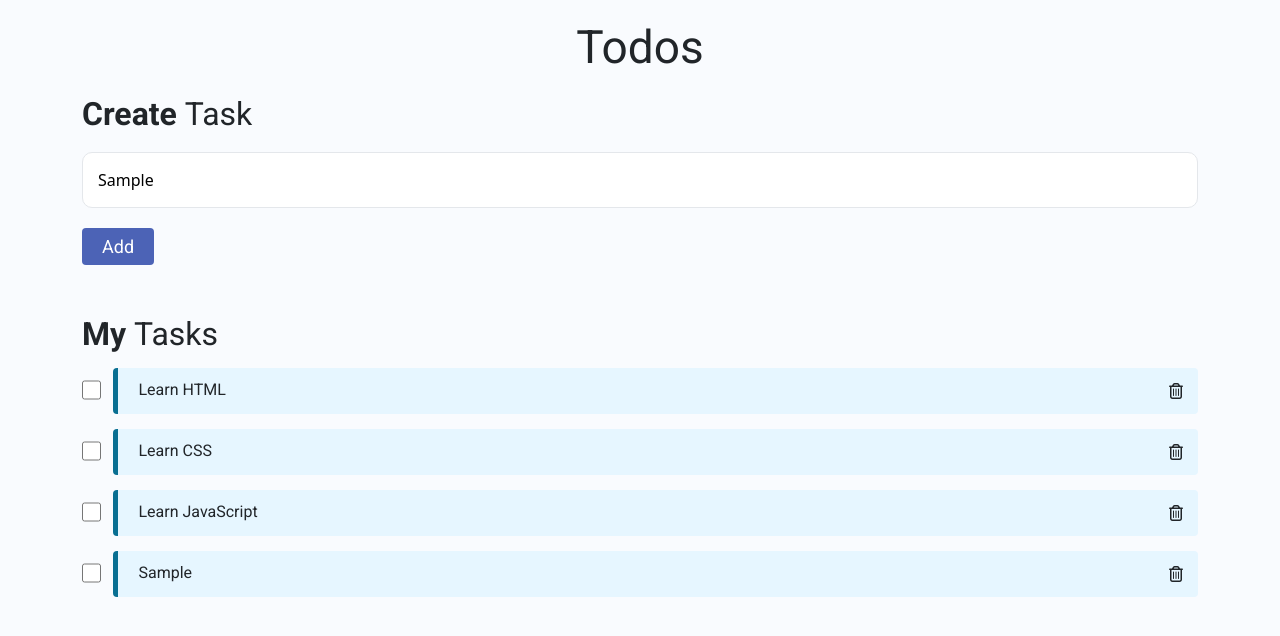
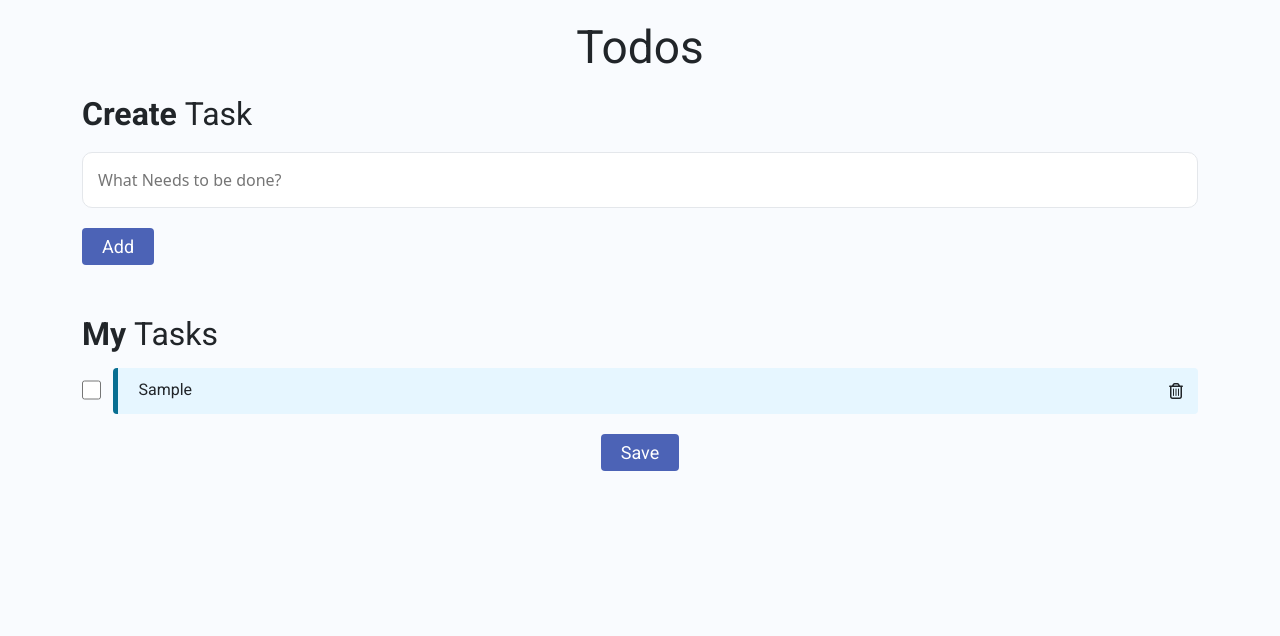
Before and after one commit to sreenathapps/todoApplication, a plain HTML site: page index.html in a window 1280 px wide. Both pictures are taken after typing "Sample" into the empty fields and a click on the button "Add". Drawn offline with nearby package versions, Linux system fonts and the light colour scheme; a web font is replaced by a local one.

Commit message:
able to save and retrieve todos from local storage

```diff
--- a/index.html
+++ b/index.html
@@ -22,6 +22,9 @@
               My <span class="todo-items-heading-subpart">Tasks</span>
             </h1>
             <ul class="todo-items-container" id="todoItemsContainer"></ul>
+            <div class="text-center">
+              <button id = "saveButton"  class= "button">Save</button>
+            </div>
           </div>
         </div>
       </div>
--- a/script.js
+++ b/script.js
@@ -1,55 +1,53 @@
 let todoItemsContainer = document.getElementById("todoItemsContainer");
-let todoList = [
-  {
-    text: "Learn HTML",
-    uniqueNo : 0
-  },
-  {
-    text: "Learn CSS",
-    uniqueNo : 1
-  },
-  {
-    text: "Learn JavaScript",
-    uniqueNo : 2
+let addTodoButton = document.getElementById("addTodoButton");
+
+let todoList = getTodoListFromLocalStorage();
+
+let todosCount = todoList.length;
+
+function getTodoListFromLocalStorage() {
+  let stringifiedTodoList = localStorage.getItem("todoList");
+  let parsedTodoList = JSON.parse(stringifiedTodoList);
+  if (parsedTodoList === null) {
+    return []
+  } else {
+    return parsedTodoList;
   }
-];
+}
 
-function onTodoStatusChanged(checkboxId, lableId) {
-  let checkBoxElement = document.getElementById(checkboxId);
-  let labelElement = document.getElementById(lableId);
-  labelElement.classList.toggle("checked");
+function onTodoStatusChange(checkboxId, labelId) {
+  let checkboxElement = document.getElementById(checkboxId);
+  let labelElement = document.getElementById(labelId);
+
+  labelElement.classList.toggle('checked');
+}
+
+function onDeleteTodo(todoId) {
+  let todoElement = document.getElementById(todoId);
+
+  todoItemsContainer.removeChild(todoElement);
 
 }
 
-function onDeleteToDo(todoId) {
-  let todoElement = document.getElementById(todoId);
-  todoItemsContainer.removeChild(todoElement);
-  let index = parseInt(todoId.replace("todo","").trim());
-  todoList.splice(index,index);
-  console.log(todoList);
-}
+function createAndAppendTodo(todo) {
+  let todoId = 'todo' + todo.uniqueNo;
+  let checkboxId = 'checkbox' + todo.uniqueNo;
+  let labelId = 'label' + todo.uniqueNo;
 
-function createAndAppendTodo(todo) {
   let todoElement = document.createElement("li");
   todoElement.classList.add("todo-item-container", "d-flex", "flex-row");
+  todoElement.id = todoId;
   todoItemsContainer.appendChild(todoElement);
-
-
-  let checkboxId = "checkbox"+todo.uniqueNo;
-  let lableId = "label"+todo.uniqueNo;
-  let todoId = "todo"+todo.uniqueNo;
 
   let inputElement = document.createElement("input");
   inputElement.type = "checkbox";
   inputElement.id = checkboxId;
-  inputElement.classList.add("checkbox-input");
 
-  todoElement.id = todoId;
-
-  inputElement.onclick = function () {
-    onTodoStatusChanged(checkboxId, lableId);
+  inputElement.onclick = function() {
+    onTodoStatusChange(checkboxId, labelId);
   }
 
+  inputElement.classList.add("checkbox-input");
   todoElement.appendChild(inputElement);
 
   let labelContainer = document.createElement("div");
@@ -57,9 +55,9 @@ function createAndAppendTodo(todo) {
   todoElement.appendChild(labelContainer);
 
   let labelElement = document.createElement("label");
-  labelElement.setAttribute("for", checkboxId );
+  labelElement.setAttribute("for", checkboxId);
+  labelElement.id = labelId;
   labelElement.classList.add("checkbox-label");
-  labelElement.id = lableId;
   labelElement.textContent = todo.text;
   labelContainer.appendChild(labelElement);
 
@@ -69,9 +67,11 @@ function createAndAppendTodo(todo) {
 
   let deleteIcon = document.createElement("i");
   deleteIcon.classList.add("far", "fa-trash-alt", "delete-icon");
+
   deleteIcon.onclick = function () {
-    onDeleteToDo(todoId);
-  }
+    onDeleteTodo(todoId);
+  };
+
   deleteIconContainer.appendChild(deleteIcon);
 }
 
@@ -79,24 +79,31 @@ for (let todo of todoList) {
   createAndAppendTodo(todo);
 }
 
-
 function onAddTodo() {
   let userInputElement = document.getElementById("todoUserInput");
   let userInputValue = userInputElement.value;
-  if (userInputValue === "") {
+
+  if(userInputValue === ""){
     alert("Enter Valid Text");
     return;
   }
+
+  todosCount = todosCount + 1;
+
   let newTodo = {
-    text : userInputValue,
-    uniqueNo: todoList.length
-  }
-  todoList.push(newTodo);
+    text: userInputValue,
+    uniqueNo: todosCount
+  };
 
   createAndAppendTodo(newTodo);
+  userInputElement.value = "";
+  todoList.push(newTodo);
 }
 
-let addTodoButton = document.getElementById("addTodoButton");
-addTodoButton.onclick = function() {
+addTodoButton.onclick = function(){
   onAddTodo();
 }
+let saveButton = document.getElementById("saveButton");
+saveButton.onclick = function () {
+  localStorage.setItem("todoList", JSON.stringify(todoList));
+}
--- a/style.css
+++ b/style.css
@@ -116,3 +116,17 @@
 .checked {
   text-decoration: line-through;
 }
+.button {
+  color: white;
+  background-color: #4c63b6;
+  font-family: "Roboto";
+  font-size: 18px;
+  border-width: 0px;
+  border-radius: 4px;
+  margin-top: 20px;
+  margin-bottom: 50px;
+  padding-top: 5px;
+  padding-bottom: 5px;
+  padding-right: 20px;
+  padding-left: 20px;
+}
```
